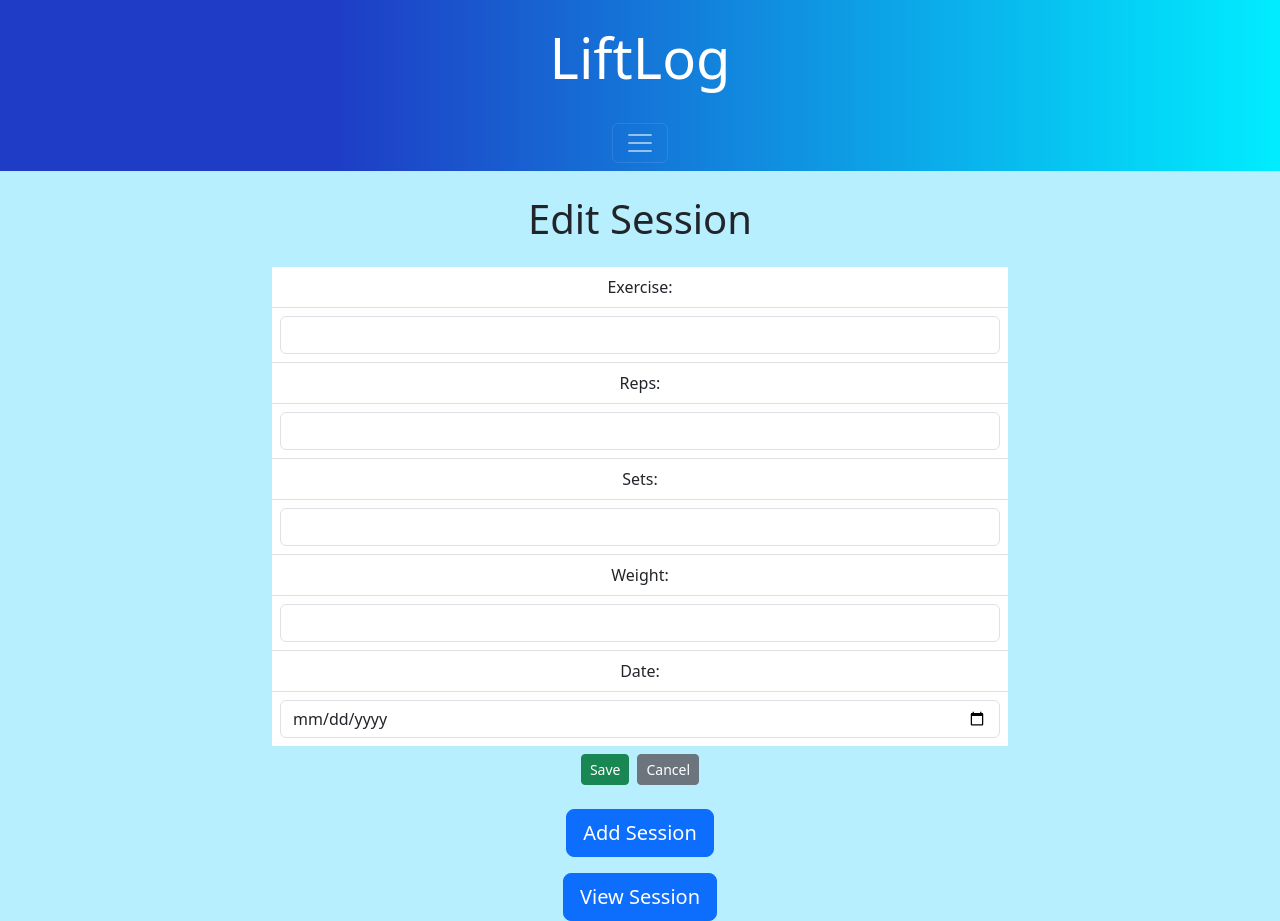
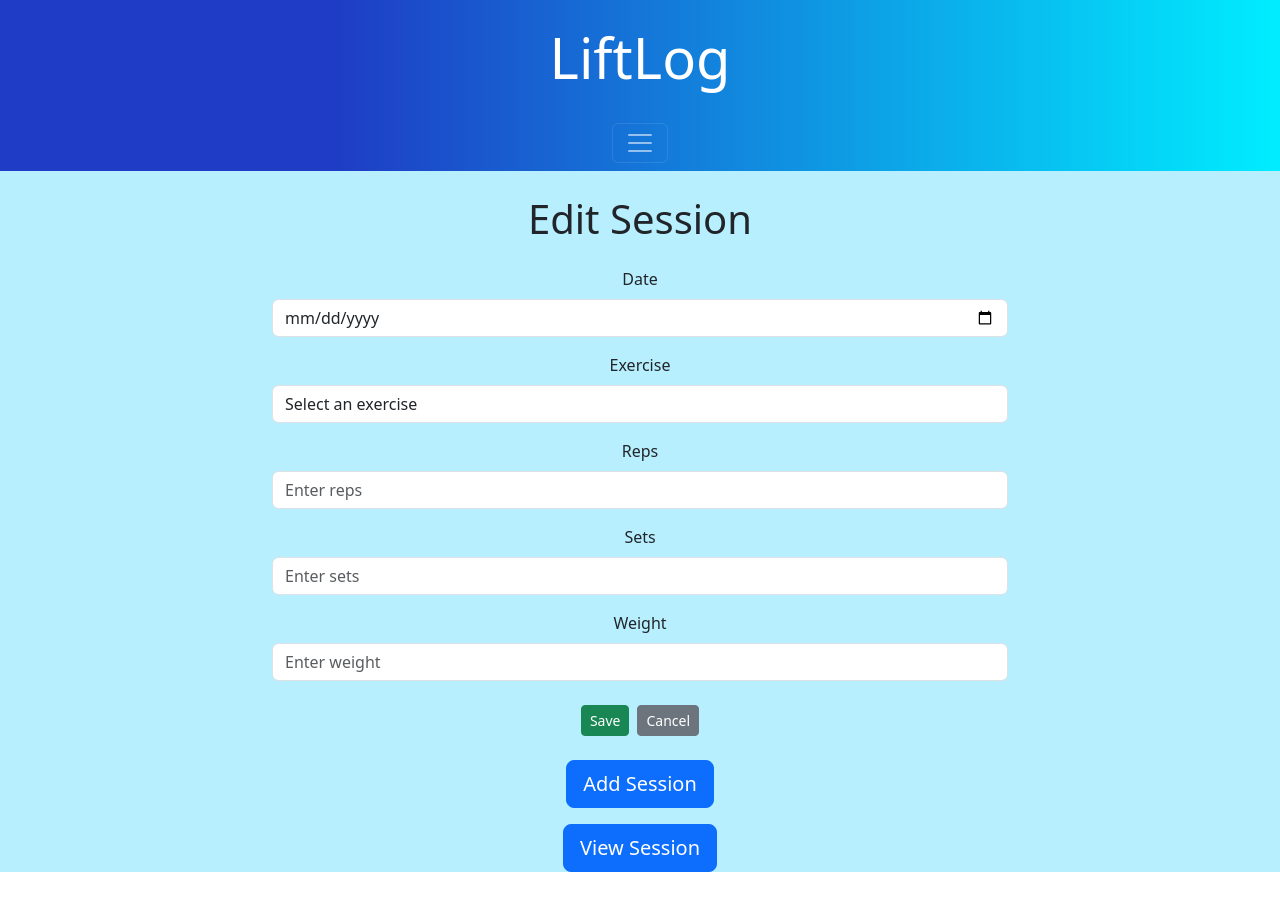
Before and after one commit to Kahayla/Lift-Log-v3, a React (Create React App) app in the folder lift-log/: page /EditSession/1 in a window 1280 px wide. After the commit the page ends 872 px from the top, so only its background shows below. Built offline with nearby package versions, Linux system fonts and the light colour scheme.

Commit message:
styled the editsession component

```diff
--- a/lift-log/src/pages/AddSession.js
+++ b/lift-log/src/pages/AddSession.js
@@ -1,10 +1,10 @@
 import React, { useState } from "react";
 import Button from "react-bootstrap/Button";
 import Form from "react-bootstrap/Form";
+import "bootstrap/dist/css/bootstrap.min.css";
 import { useSession } from "../SessionContext";
 import NavBar from "../components/NavBar";
 import { Outlet } from "react-router-dom";
-import "bootstrap/dist/css/bootstrap.min.css";
 import NavigationButtons from "../components/NavigationButtons";
 import { v4 as uuidv4 } from "uuid";
 
--- a/lift-log/src/pages/EditSession.js
+++ b/lift-log/src/pages/EditSession.js
@@ -4,6 +4,10 @@ import NavigationButtons from "../components/NavigationButtons";
 import { Outlet, Link, useNavigate } from "react-router-dom";
 import "bootstrap/dist/css/bootstrap.min.css";
 import { useLocation } from "react-router-dom";
+import Button from "react-bootstrap/Button";
+import Form from "react-bootstrap/Form";
+import "bootstrap/dist/css/bootstrap.min.css";
+const exerciseOptions = ["bench-press", "chest-press", "bicep-curls"];
 
 const EditSession = () => {
   const navigate = useNavigate();
@@ -29,10 +33,7 @@ const EditSession = () => {
 
   const handleSubmit = (e) => {
     e.preventDefault();
-    // Implement your form submission logic here
-    // For example, you can dispatch an action to update the session
     console.log("Form submitted:", formikValues);
-    // After submission, you can navigate back to the ViewSessions page
     navigate("/ViewSessions");
   };
 
@@ -49,69 +50,78 @@ const EditSession = () => {
           <div className="col-md-8 text-center">
             <div className="blurb py-4">
               <h1 className="mb-4">Edit Session</h1>
-              <form onSubmit={handleSubmit}>
-                <ul className="list-group list-group-flush">
-                  <li className="list-group-item p-2">{`Exercise: ${
-                    formikValues.exercise || ""
-                  }`}</li>
-                  <li className="list-group-item p-2">
-                    <input
-                      type="text"
-                      className="form-control"
+              <Form onSubmit={handleSubmit}>
+                <Form.Group className="mb-3" controlId="formBasicDate">
+                  <Form.Label>Date</Form.Label>
+                  <Form.Control
+                    type="date"
+                    placeholder="dd/mm/yyyy"
+                    name="date"
+                    value={formikValues.date}
+                    onChange={handleInputChange}
+                    required
+                  />
+                </Form.Group>
+
+                <Form.Group className="mb-3" controlId="formBasicExercise">
+                  <Form.Label>Exercise</Form.Label>
+                  <Form.Control
+                    as="select"
                     name="exercise"
                     value={formikValues.exercise}
                     onChange={handleInputChange}
-                    />
-                  </li>
-                  <li className="list-group-item p-2">{`Reps: ${
-                    formikValues.reps || ""
-                  }`}</li>
-                  <li className="list-group-item p-2">
-                    <input
+                    required
+                  >
+                    <option value="" disabled>
+                      Select an exercise
+                    </option>
+                    {exerciseOptions.map((exercise) => (
+                      <option key={exercise} value={exercise}>
+                        {exercise}
+                      </option>
+                    ))}
+                  </Form.Control>
+                </Form.Group>
+
+                <Form.Group className="mb-3" controlId="formBasicReps">
+                  <Form.Label>Reps</Form.Label>
+                  <Form.Control
                     type="number"
-                      className="form-control"
+                    placeholder="Enter reps"
                     name="reps"
                     value={formikValues.reps}
                     onChange={handleInputChange}
+                    required
+                    min="0"
                   />
-                  </li>
-                  <li className="list-group-item p-2">{`Sets: ${
-                    formikValues.sets || ""
-                  }`}</li>
-                  <li className="list-group-item p-2">
-                    <input
+                </Form.Group>
+
+                <Form.Group className="mb-3" controlId="formBasicSets">
+                  <Form.Label>Sets</Form.Label>
+                  <Form.Control
                     type="number"
-                      className="form-control"
+                    placeholder="Enter sets"
                     name="sets"
                     value={formikValues.sets}
                     onChange={handleInputChange}
+                    required
+                    min="0"
                   />
-                  </li>
-                  <li className="list-group-item p-2">{`Weight: ${
-                    formikValues.weight || ""
-                  }`}</li>
-                  <li className="list-group-item p-2">
-                    <input
+                </Form.Group>
+
+                <Form.Group className="mb-3" controlId="formBasicWeight">
+                  <Form.Label>Weight</Form.Label>
+                  <Form.Control
                     type="number"
-                      className="form-control"
+                    placeholder="Enter weight"
                     name="weight"
                     value={formikValues.weight}
                     onChange={handleInputChange}
+                    required
+                    min="0"
                   />
-                  </li>
-                  <li className="list-group-item p-2">{`Date: ${
-                    formikValues.date || ""
-                  }`}</li>
-                  <li className="list-group-item p-2">
-                    <input
-                      type="date"
-                      className="form-control"
-                      name="date"
-                      value={formikValues.date}
-                      onChange={handleInputChange}
-                    />
-                  </li>
-                </ul>
+                </Form.Group>
+
                 <button type="submit" className="btn btn-success btn-sm mt-2">
                   Save
                 </button>
@@ -121,7 +131,7 @@ const EditSession = () => {
                 >
                   Cancel
                 </Link>
-              </form>
+              </Form>
             </div>
           </div>
         </div>
```
Lines whose indentation alone changed are shown as unchanged.
